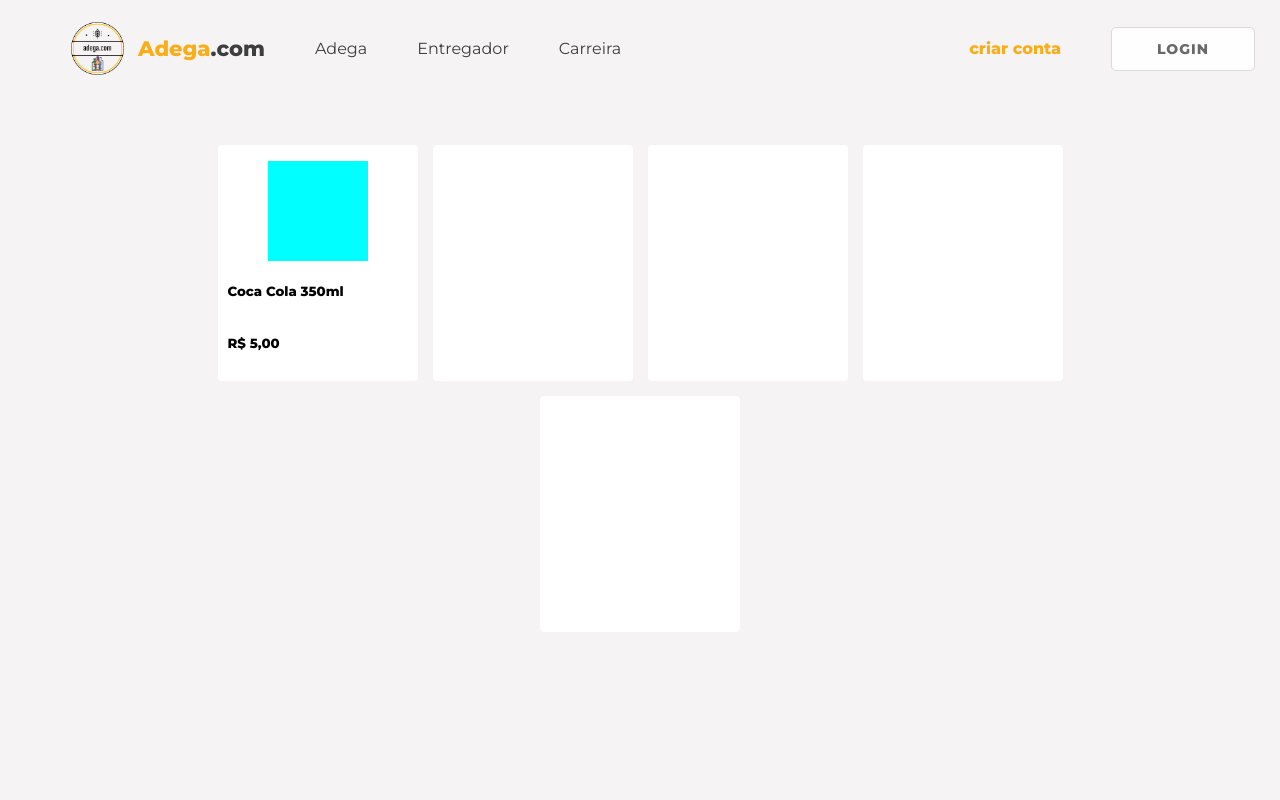
After one commit to ariellemattos/adega-virtual, a Flask app: page /site/produtos in a window 1280 px wide. The commit adds this page. Run offline with Flask 2, Linux system fonts and the light colour scheme.

Commit message:
Listagem

```diff
--- a/routes.py
+++ b/routes.py
@@ -9,6 +9,10 @@
 @app.route('/')
 def main():
     return render_template('index.html')
+
+@app.route('/site/produtos', methods = ["GET"])
+def siteAdegas():
+    return render_template('produtos.html')
 
 @app.route("/realizarLogin")
 def menu():
--- /dev/null
+++ b/static/css/pages/listagem-produtos.css
@@ -0,0 +1,73 @@
+body {
+	height: 100vh;
+	margin: 0 auto;
+	font-size: 16px;
+}
+
+body * {
+	font-family: 'Montserrat', sans-serif;
+}
+
+.container {
+	width: 100%;
+	height: 100%;
+}
+
+.hero {
+	height: 80%;
+	max-height: 520px;
+}
+
+.bg {
+	display: flex;
+    justify-content: center;
+	height: 100%;
+	padding-bottom: 20px;
+}
+
+.listagem{
+    justify-content: center;
+    display: flex;
+    padding: 3rem 0;
+	gap: 15px;
+    flex-wrap: wrap;
+    width: 80%;
+	height: 80%;
+}
+
+.card{
+    width: 200px;
+    height: 236px;
+    background-color: #fff;
+    background-clip: border-box;
+    border-radius: 0.25rem;
+    padding: 1rem 0;
+    cursor: pointer;
+}
+
+.card:hover {
+    box-shadow: 0 2px 8px rgb(0 0 0 / 12%);
+    transform: scale(1.05);
+}
+
+.img-card{
+    width: 100px;
+    height: 100px;
+    margin-left: 50px;
+    background-color: aqua;
+}
+
+.container-card{
+    width: 180px;
+    height: 30px;
+    margin-left: 10px;
+    justify-content: center;
+
+}
+
+.price-card{
+    width: 180px;
+    height: 30px;
+    margin-left: 10px;
+    justify-content: center;
+}
--- /dev/null
+++ b/templates/produtos.html
@@ -0,0 +1,53 @@
+<!DOCTYPE html>
+<html lang="pt-br">
+	<head>
+		<meta charset="UTF-8" />
+		<meta name="viewport" content="width=device-width, initial-scale=1.0" />
+		<link rel="stylesheet" href="/static/css/global.css" />
+        <link rel="stylesheet" href="/static/css/pages/listagem-produtos.css" />
+		<link rel="icon" type="image/x-icon" href="/static/images/logo.png">
+
+	</head>
+	<body>
+		<div class="container">
+			<div class="hero">
+				<!-- HEADER -->
+				{% include 'components/header.html' %}
+
+				<!-- BG -->
+				<div class="bg">
+					<div class="listagem">
+                        <div div class="card">
+                            <div class="img-card"> </div>
+							<div class="container-card">
+								<h5> Coca Cola 350ml </h5>
+							</div>
+							<div class="price-card">
+								<h5> R$ 5,00 </h5>
+							</div>
+                        </div>
+
+                        <div div class="card">
+
+                        </div>
+
+						<div div class="card">
+
+                        </div>
+
+						<div div class="card">
+
+                        </div>
+
+                        <div div class="card">
+
+                        </div>
+                    </div>
+
+				</div>
+			</div>
+
+
+		</div>
+	</body>
+</html>
```
Also changed, not shown: templates/index.html (+5 -3 lines), adega.db.
